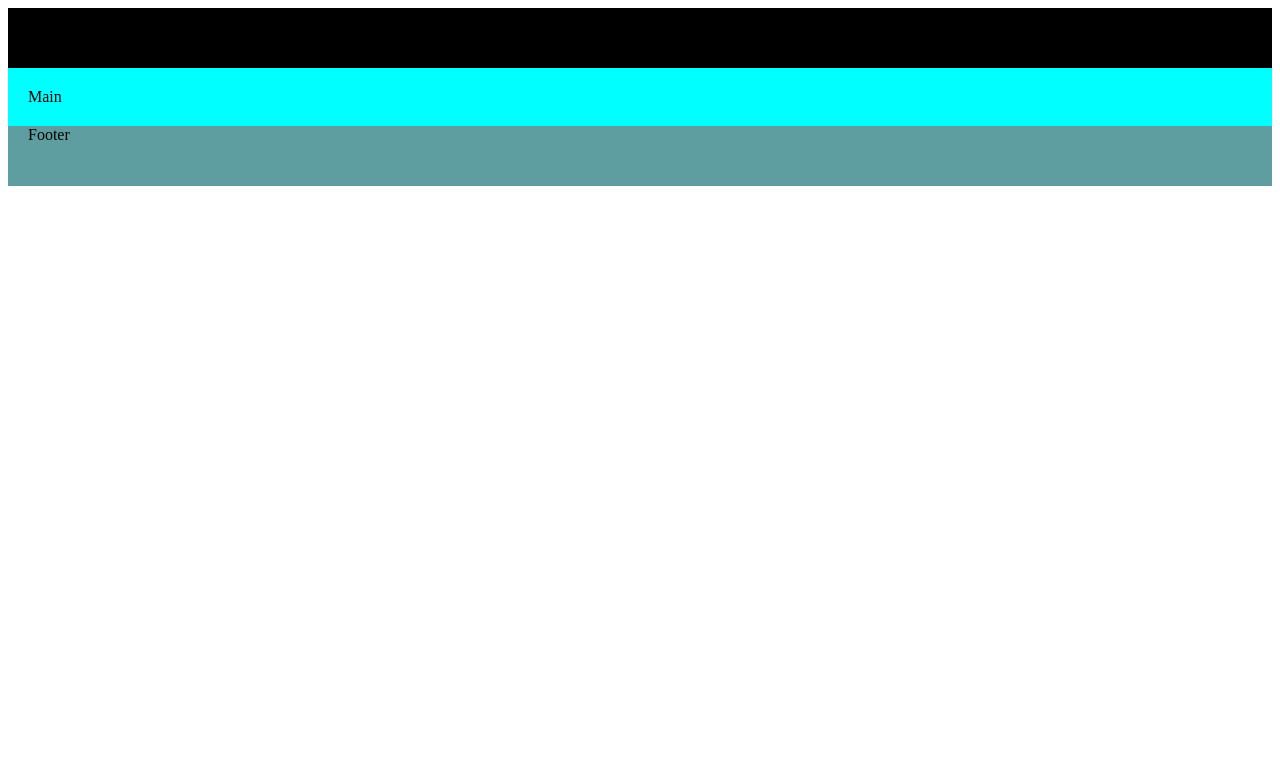
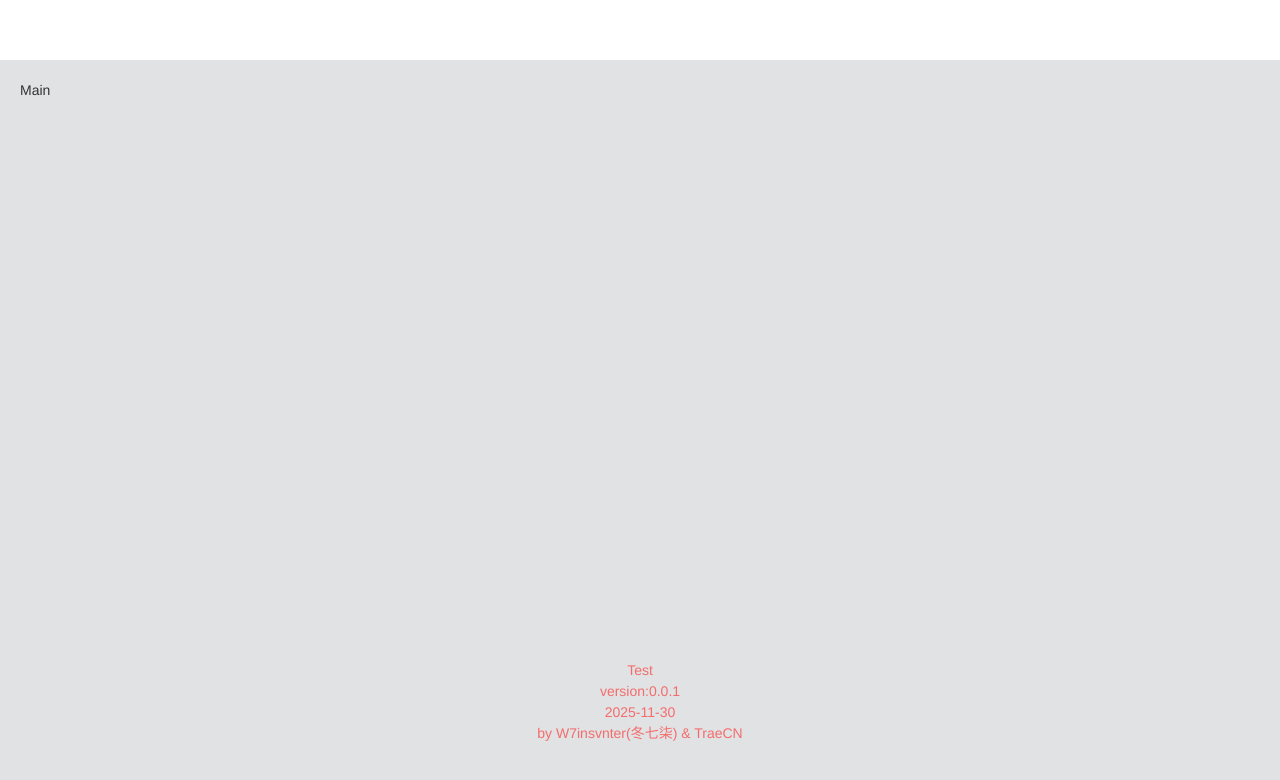
Before and after one commit to Kaguya-1210/REHome, a Vue app in the folder REHomeWeb/: page / in a window 1280 px wide. Before the commit this address had no page. Shown: the top 780 px of the page. Built offline with nearby package versions, Linux system fonts and the light colour scheme.

Commit message:
feat: 初始化项目基础框架和全局样式
添加路由配置和基础页面结构
引入全局样式文件并重置默认样式
移除不必要的VS Code扩展配置

```diff
--- a/REHomeWeb/src/App.vue
+++ b/REHomeWeb/src/App.vue
@@ -1,14 +1,7 @@
 <script setup></script>
 
 <template>
-  <div class="common-layout">
-    <el-container>
-      <el-header style="background-color: black;">Header
-      </el-header>
-      <el-main style="background-color: aqua;">Main</el-main>
-      <el-footer style="background-color: cadetblue;">Footer</el-footer>
-    </el-container>
-  </div>
+  <router-view/>
 </template>
 
 <style scoped></style>
--- a/REHomeWeb/src/main.js
+++ b/REHomeWeb/src/main.js
@@ -3,8 +3,12 @@ import { createPinia } from 'pinia'
 
 import App from './App.vue'
 import router from './router'
+
 import ElementPlus from 'element-plus'
 import 'element-plus/dist/index.css'
+
+// 引入全局样式
+import './styles/global.css'
 
 const app = createApp(App)
 
--- a/REHomeWeb/src/router/index.js
+++ b/REHomeWeb/src/router/index.js
@@ -1,8 +1,16 @@
 import { createRouter, createWebHistory } from 'vue-router'
+
+const routes = [
+  {
+    path: '/',
+    name: 'home',
+    component: () => import('@/views/REHomeAdmin.vue'),
+  }
+]
 
 const router = createRouter({
   history: createWebHistory(import.meta.env.BASE_URL),
-  routes: [],
+  routes,
 })
 
 export default router
--- /dev/null
+++ b/REHomeWeb/src/styles/global.css
@@ -0,0 +1,126 @@
+/* 全局样式重置 */
+* {
+  margin: 0;
+  padding: 0;
+  box-sizing: border-box;
+  user-select: none;
+}
+
+html, body {
+  font-family: 'Helvetica Neue', Helvetica, 'PingFang SC', 'Hiragino Sans GB', 'Microsoft YaHei', Arial, sans-serif;
+  font-size: 14px;
+  line-height: 1.5;
+  color: #333;
+  background-color: #fff;
+  -webkit-font-smoothing: antialiased;
+  -moz-osx-font-smoothing: grayscale;
+}
+
+/* 全局链接样式 */
+a {
+  color: #409EFF;
+  text-decoration: none;
+  transition: color 0.3s;
+}
+
+a:hover {
+  color: #66b1ff;
+}
+
+/* 全局按钮基础样式 */
+button {
+  font-family: inherit;
+  cursor: pointer;
+  border: none;
+  outline: none;
+}
+
+/* 全局输入框基础样式 */
+input, textarea {
+  font-family: inherit;
+  outline: none;
+}
+
+/* 全局滚动条样式 */
+::-webkit-scrollbar {
+  width: 8px;
+  height: 8px;
+}
+
+::-webkit-scrollbar-track {
+  background: #f1f1f1;
+  border-radius: 4px;
+}
+
+::-webkit-scrollbar-thumb {
+  background: #c1c1c1;
+  border-radius: 4px;
+}
+
+::-webkit-scrollbar-thumb:hover {
+  background: #a8a8a8;
+}
+
+/* 全局工具类 */
+.text-center {
+  text-align: center;
+}
+
+.text-left {
+  text-align: left;
+}
+
+.text-right {
+  text-align: right;
+}
+
+/* 间距工具类 */
+.mt-1 { margin-top: 0.25rem; }
+.mt-2 { margin-top: 0.5rem; }
+.mt-3 { margin-top: 1rem; }
+.mt-4 { margin-top: 1.5rem; }
+.mt-5 { margin-top: 3rem; }
+
+.mb-1 { margin-bottom: 0.25rem; }
+.mb-2 { margin-bottom: 0.5rem; }
+.mb-3 { margin-bottom: 1rem; }
+.mb-4 { margin-bottom: 1.5rem; }
+.mb-5 { margin-bottom: 3rem; }
+
+.ml-1 { margin-left: 0.25rem; }
+.ml-2 { margin-left: 0.5rem; }
+.ml-3 { margin-left: 1rem; }
+.ml-4 { margin-left: 1.5rem; }
+.ml-5 { margin-left: 3rem; }
+
+.mr-1 { margin-right: 0.25rem; }
+.mr-2 { margin-right: 0.5rem; }
+.mr-3 { margin-right: 1rem; }
+.mr-4 { margin-right: 1.5rem; }
+.mr-5 { margin-right: 3rem; }
+
+/* 页脚样式 */
+.global-footer {
+  position: fixed;
+  left: 50%;
+  bottom: 10vh;
+  transform: translateX(-50%);
+  text-align: center;
+  padding: 10px 20px;
+  background: rgba(255, 255, 255, 0.9);
+  border-radius: 4px;
+  box-shadow: 0 2px 12px 0 rgba(0, 0, 0, 0.1);
+}
+
+/* 响应式设计 */
+@media (max-width: 768px) {
+  html {
+    font-size: 12px;
+  }
+
+  .global-footer {
+    bottom: 5vh;
+    width: 90%;
+    max-width: 400px;
+  }
+}
--- /dev/null
+++ b/REHomeWeb/src/views/REHomeAdmin.vue
@@ -0,0 +1,23 @@
+<script setup></script>
+
+<template>
+  <div class="common-layout">
+    <el-container>
+      <el-header style="background-color: white;">
+
+      </el-header>
+
+      <el-main style="background-color: rgb(224, 226, 228);display: flex; height: 100vh;">Main</el-main>
+
+      <!-- 脱离当前布局，固定在屏幕正下方 -->
+      <el-footer style="position: fixed; left: 50%; bottom: 10vh; transform: translateX(-50%);">
+        <div style="text-align: center;">
+          <el-text type="danger">Test<br>version:0.0.1<br>2025-11-30<br>by W7insvnter(冬七柒) & TraeCN</el-text>
+        </div>
+      </el-footer>
+
+    </el-container>
+  </div>
+</template>
+
+<style scoped></style>
```
